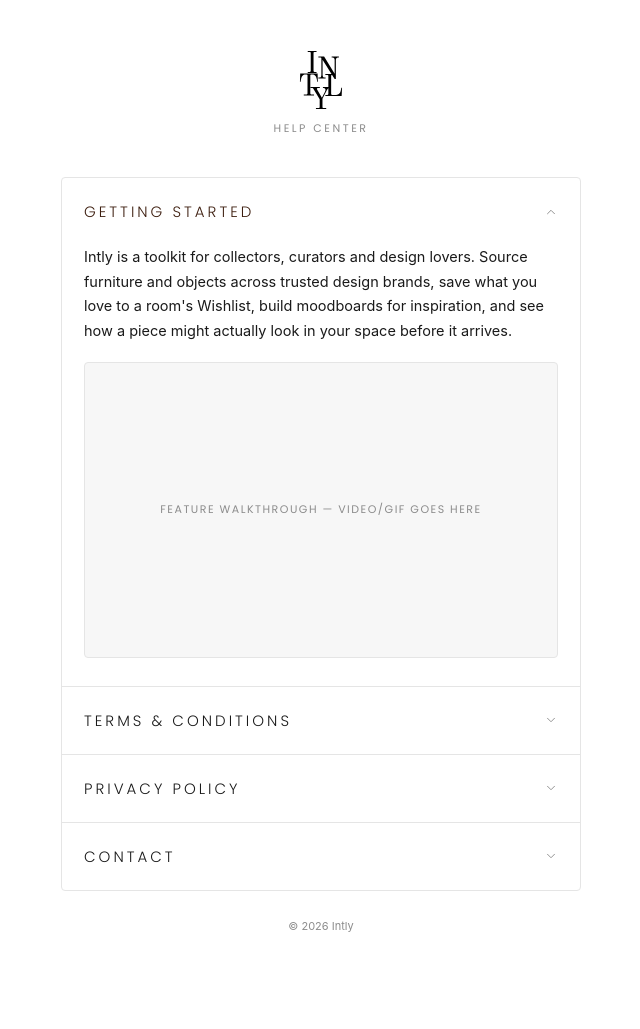
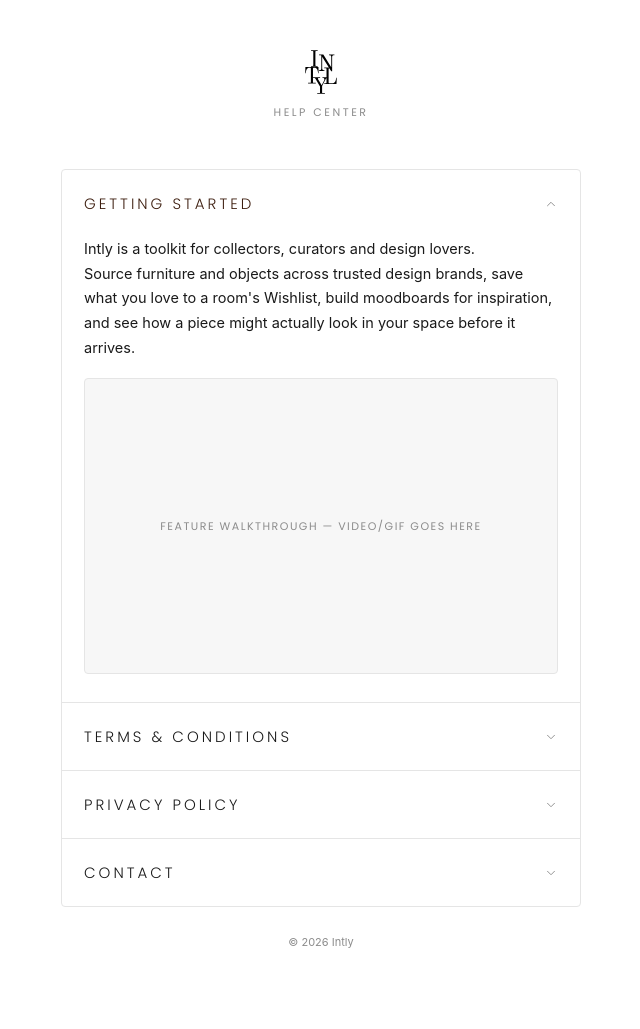
Before and after one commit to mattlapthorne/intly-help-center, a website: page index.html in a window 1280 px wide. Shown: the whole page, without its empty margins (319-959 px from the left). Drawn offline with Linux system fonts and the light colour scheme.

Commit message:
Tweak header spacing, shrink logo, break About text before "Source"
- More breathing room under the HELP CENTER eyebrow before the card
- Logo down from 64px to 48px tall
- "Source furniture..." now starts on its own line in the Getting Started blurb

```diff
--- a/index.html
+++ b/index.html
@@ -16,8 +16,8 @@
     font-family: -apple-system, BlinkMacSystemFont, "Segoe UI", Roboto, sans-serif;
   }
   .wrap { width: 100%; max-width: 520px; }
-  header { text-align: center; margin-bottom: 40px; }
-  .logo-img { height: 64px; margin-bottom: 4px; }
+  header { text-align: center; margin-bottom: 48px; }
+  .logo-img { height: 48px; margin-bottom: 4px; }
   .eyebrow {
     font-family: 'Poppins', sans-serif;
     font-size: 11px;
@@ -146,7 +146,7 @@
       </button>
       <div class="panel open">
         <div class="panel-inner">
-          <p class="body-text">Intly is a toolkit for collectors, curators and design lovers. Source furniture and objects across trusted design brands, save what you love to a room's Wishlist, build moodboards for inspiration, and see how a piece might actually look in your space before it arrives.</p>
+          <p class="body-text">Intly is a toolkit for collectors, curators and design lovers.<br>Source furniture and objects across trusted design brands, save what you love to a room's Wishlist, build moodboards for inspiration, and see how a piece might actually look in your space before it arrives.</p>
           <div class="video-placeholder">Feature walkthrough — video/gif goes here</div>
         </div>
       </div>
```
